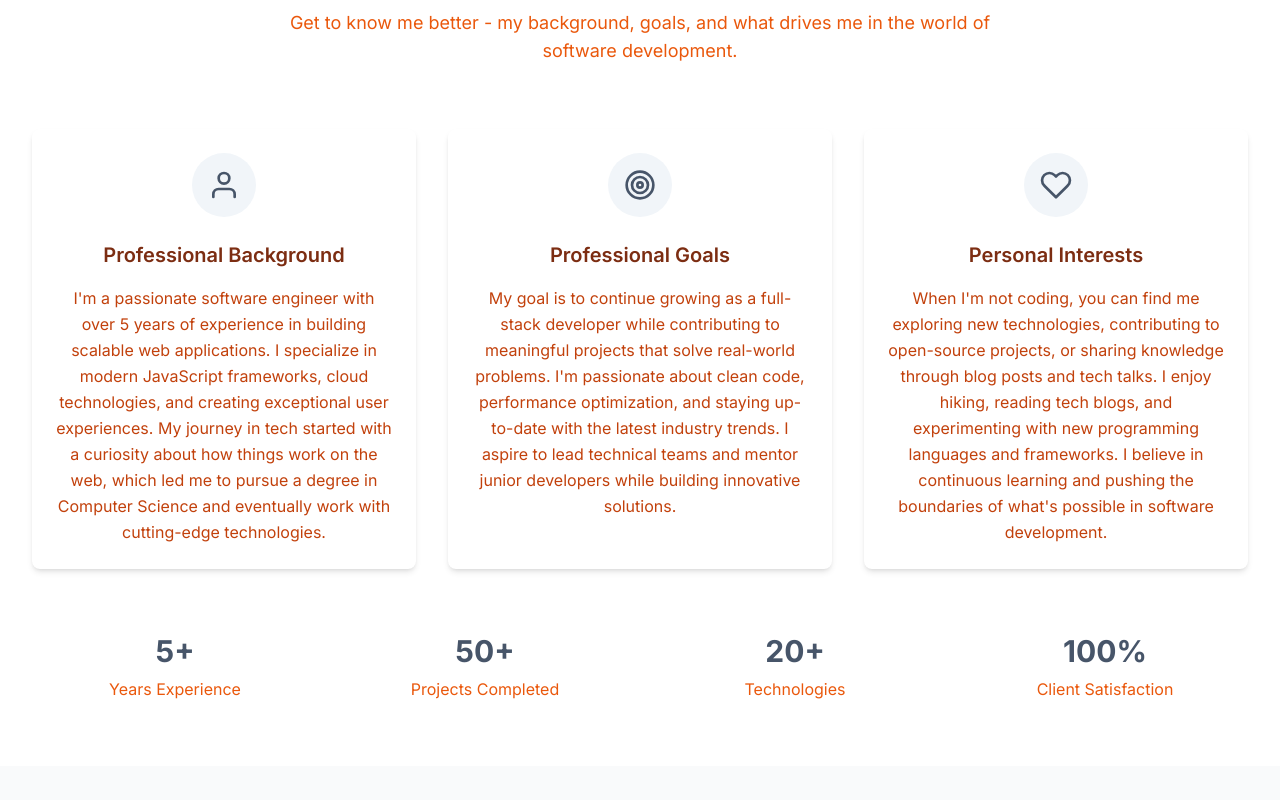
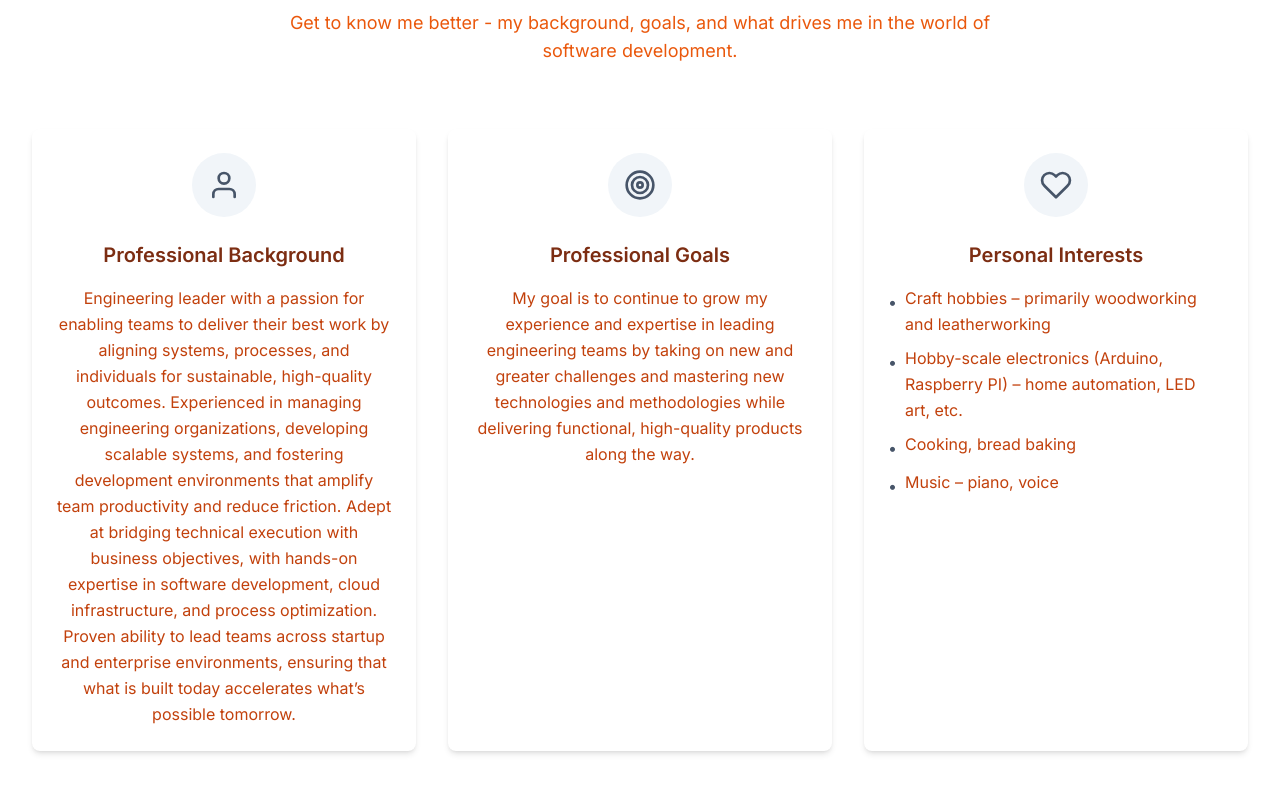
Before and after one commit to Kashmir9d90/cursor-website, a React (Vite) app: page / in a window 1280 px wide. Shown: the part 1500-2300 px from the top of the page. Built offline with nearby package versions, Linux system fonts and the light colour scheme.

Commit message:
Content updates

```diff
--- a/src/components/About.tsx
+++ b/src/components/About.tsx
@@ -6,17 +6,22 @@ const About = () => {
     {
       icon: FiUser,
       title: "Professional Background",
-      content: "I'm a passionate software engineer with over 5 years of experience in building scalable web applications. I specialize in modern JavaScript frameworks, cloud technologies, and creating exceptional user experiences. My journey in tech started with a curiosity about how things work on the web, which led me to pursue a degree in Computer Science and eventually work with cutting-edge technologies."
+      content: "Engineering leader with a passion for enabling teams to deliver their best work by aligning systems, processes, and individuals for sustainable, high-quality outcomes. Experienced in managing engineering organizations, developing scalable systems, and fostering development environments that amplify team productivity and reduce friction. Adept at bridging technical execution with business objectives, with hands-on expertise in software development, cloud infrastructure, and process optimization. Proven ability to lead teams across startup and enterprise environments, ensuring that what is built today accelerates what’s possible tomorrow."
     },
     {
       icon: FiTarget,
       title: "Professional Goals",
-      content: "My goal is to continue growing as a full-stack developer while contributing to meaningful projects that solve real-world problems. I'm passionate about clean code, performance optimization, and staying up-to-date with the latest industry trends. I aspire to lead technical teams and mentor junior developers while building innovative solutions."
+      content: "My goal is to continue to grow my experience and expertise in leading engineering teams by taking on new and greater challenges and mastering new technologies and methodologies while delivering functional, high-quality products along the way. "
     },
     {
       icon: FiHeart,
       title: "Personal Interests",
-      content: "When I'm not coding, you can find me exploring new technologies, contributing to open-source projects, or sharing knowledge through blog posts and tech talks. I enjoy hiking, reading tech blogs, and experimenting with new programming languages and frameworks. I believe in continuous learning and pushing the boundaries of what's possible in software development."
+      content: [
+        "Craft hobbies – primarily woodworking and leatherworking",
+        "Hobby-scale electronics (Arduino, Raspberry PI) – home automation, LED art, etc.",
+        "Cooking, bread baking",
+        "Music – piano, voice"
+      ]
     }
   ];
 
@@ -56,9 +61,20 @@ const About = () => {
               <h3 className="text-xl font-semibold text-secondary-900 mb-4">
                 {section.title}
               </h3>
-              <p className="text-secondary-700 leading-relaxed">
-                {section.content}
-              </p>
+              {Array.isArray(section.content) ? (
+                <ul className="text-secondary-700 leading-relaxed text-left space-y-2">
+                  {section.content.map((item, itemIndex) => (
+                    <li key={itemIndex} className="flex items-start">
+                      <span className="text-primary-600 mr-2 mt-1">•</span>
+                      <span>{item}</span>
+                    </li>
+                  ))}
+                </ul>
+              ) : (
+                <p className="text-secondary-700 leading-relaxed">
+                  {section.content}
+                </p>
+              )}
             </motion.div>
           ))}
         </div>
--- a/src/data/experience.ts
+++ b/src/data/experience.ts
@@ -6,7 +6,7 @@ export const experience: Experience[] = [
     company: "Applied Research Labs - Space and Geophysics Lab, University of Texas – Austin",
     position: "Head of Software Engineering | Product Owner | Engineering Scientist",
     startDate: "2021-07",
-    endDate: "2024-01",
+    endDate: "",
     location: "Austin, TX",
     description: "Managed software engineering organization of ~70 engineers, with 6 personnel managers as direct reports in an organization supporting $30mil/year in contracts.",
     achievements: [
@@ -33,7 +33,7 @@ export const experience: Experience[] = [
       "Designed and built automation software (including integrated hardware controls), automated factory equipment, and custom-built productivity metrics tracking",
       "Took on various additional roles as needed in a small startup environment"
     ],
-    technologies: ["Automation Software", "Hardware Controls", "Factory Equipment", "Productivity Metrics", "Composite Materials"]
+    technologies: ["C#", "Python", "PLC Programming", "Automation Software", "Hardware Controls",  "Productivity Metrics"]
   },
   {
     id: "3",
@@ -48,6 +48,6 @@ export const experience: Experience[] = [
       "Development and performance tuning on a large-scale MS SQL server instance",
       "Coordinated QA activities with both local and remote (offshore) offices"
     ],
-    technologies: ["Full Stack Development", "MS SQL Server", "Enterprise Software", "Multitenant Architecture", "Performance Tuning", "QA Coordination"]
+    technologies: ["Java", "J2EE", "SQL", "Full Stack Development", "Enterprise Software", "Multitenant Architecture", "Performance Tuning", "QA Coordination"]
   }
 ];
--- a/src/data/personalInfo.ts
+++ b/src/data/personalInfo.ts
@@ -13,7 +13,7 @@ My focus is on building environments where engineering excellence is sustainable
 Adept at bridging technical execution with business objectives, with hands-on expertise in software development, cloud infrastructure, and process optimization. Proven ability to lead teams across startup and enterprise environments, ensuring that what is built today accelerates what's possible tomorrow.
 
 My approach is rooted in a simple belief — that what we build today should not only work, but accelerate what’s possible tomorrow, for the business and for the people who build it.`,
-  avatar: "/public/bm.jpg.jpg",
+  avatar: "/bm.jpg",
   resumeUrl: "/resume.pdf",
   socialLinks: {
     linkedin: "https://linkedin.com/in/johndoe",
```
